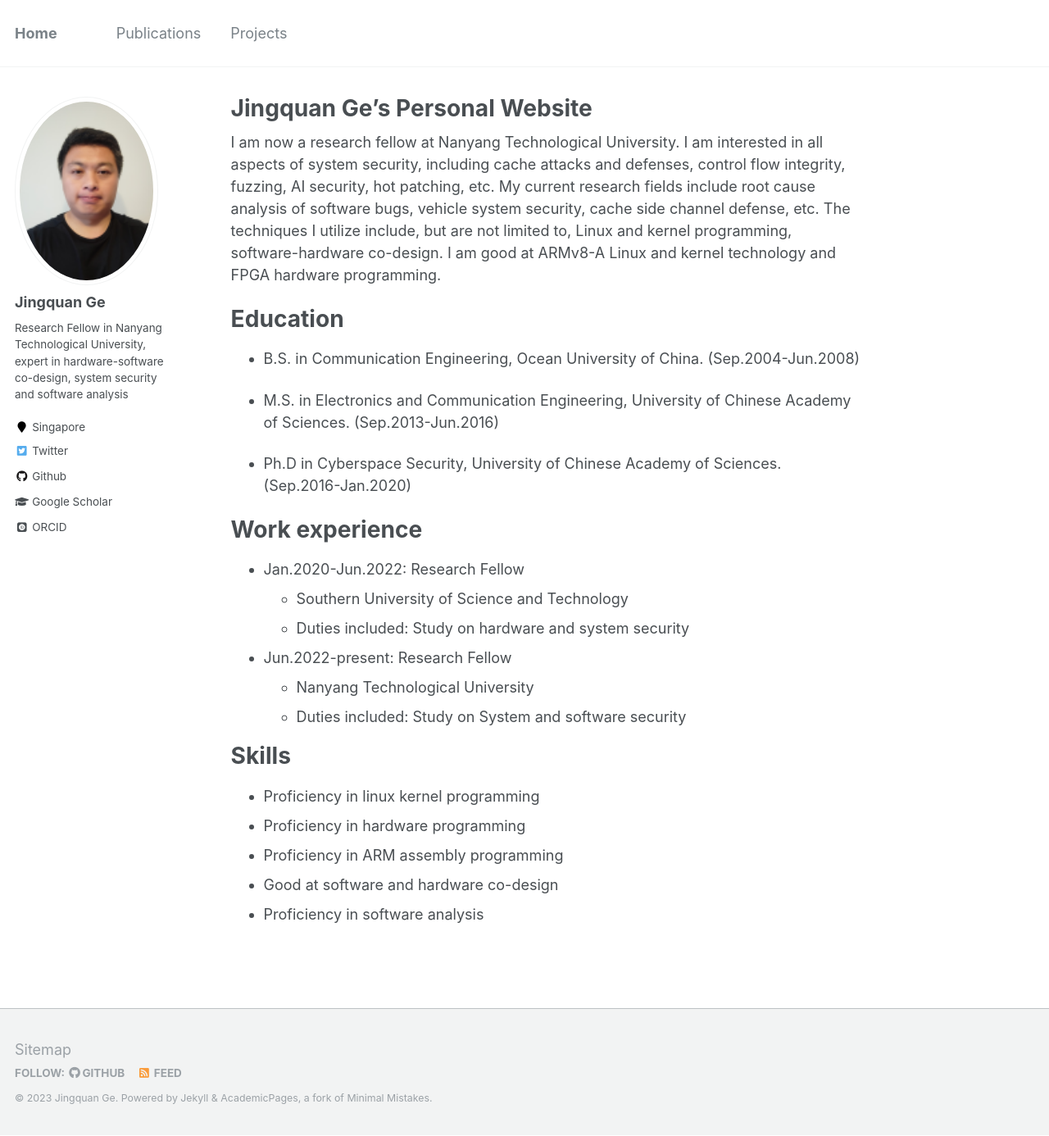
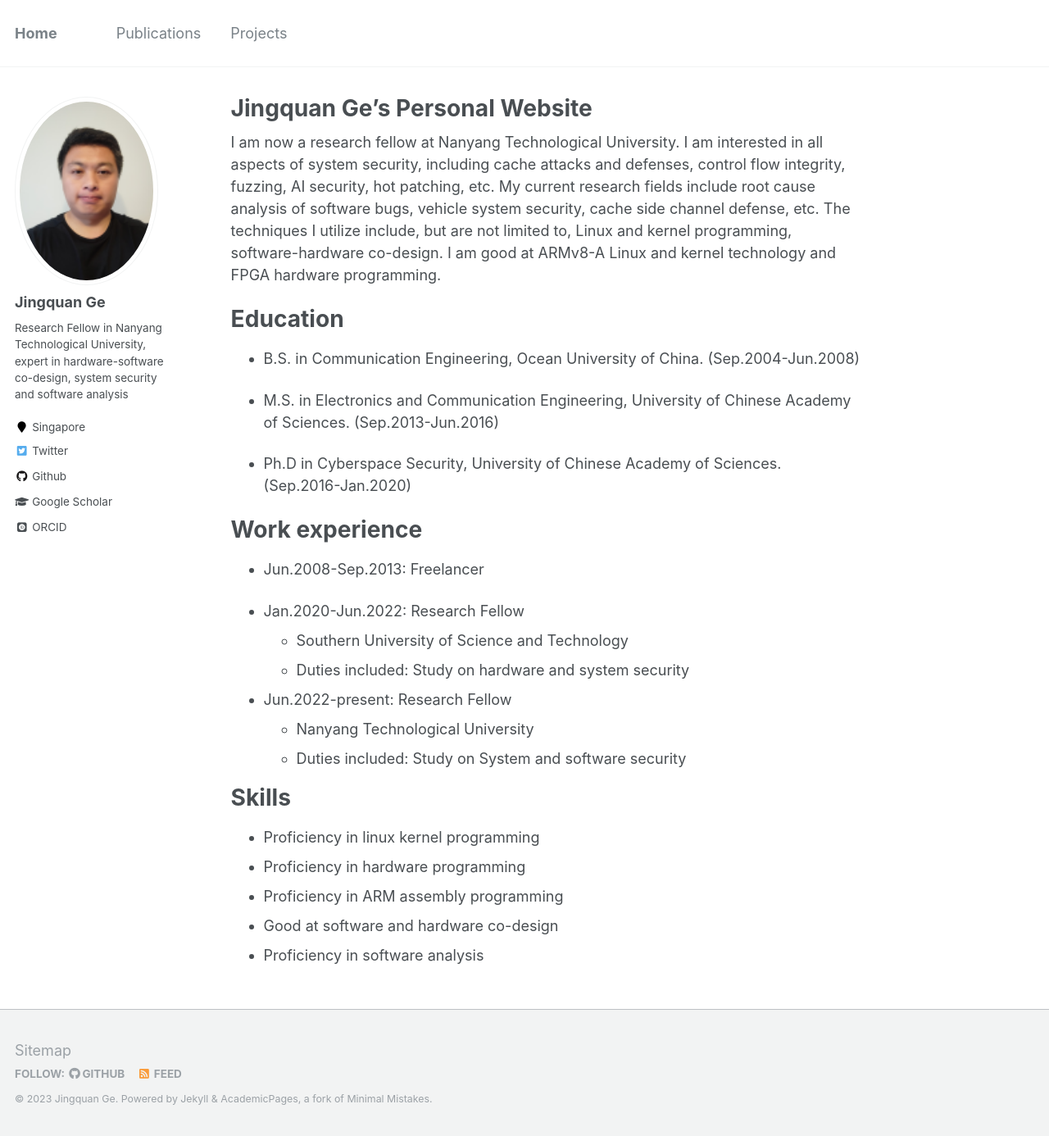
Before and after one commit to gejingquan/gejingquan.github.io, a Jekyll site: the page built from _pages/about.md, in a window 1280 px wide and 1386 px high. Shown: the whole window at 82% size. Built offline with Jekyll 4.4.1, drawn with Linux system fonts in a browser that asks for light colours; some web fonts are replaced.

Commit message:
Update about.md

```diff
--- a/_pages/about.md
+++ b/_pages/about.md
@@ -23,6 +23,9 @@ Education
 
 Work experience
 ======
+
+* Jun.2008-Sep.2013: Freelancer
+
 * Jan.2020-Jun.2022: Research Fellow
   * Southern University of Science and Technology
   * Duties included: Study on hardware and system security
```
